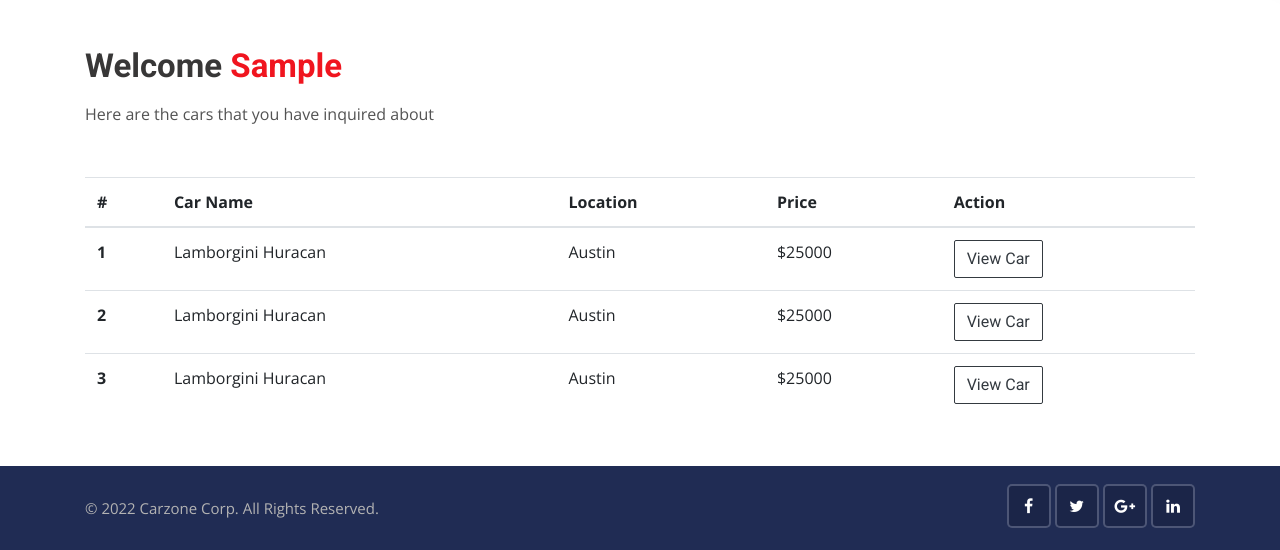
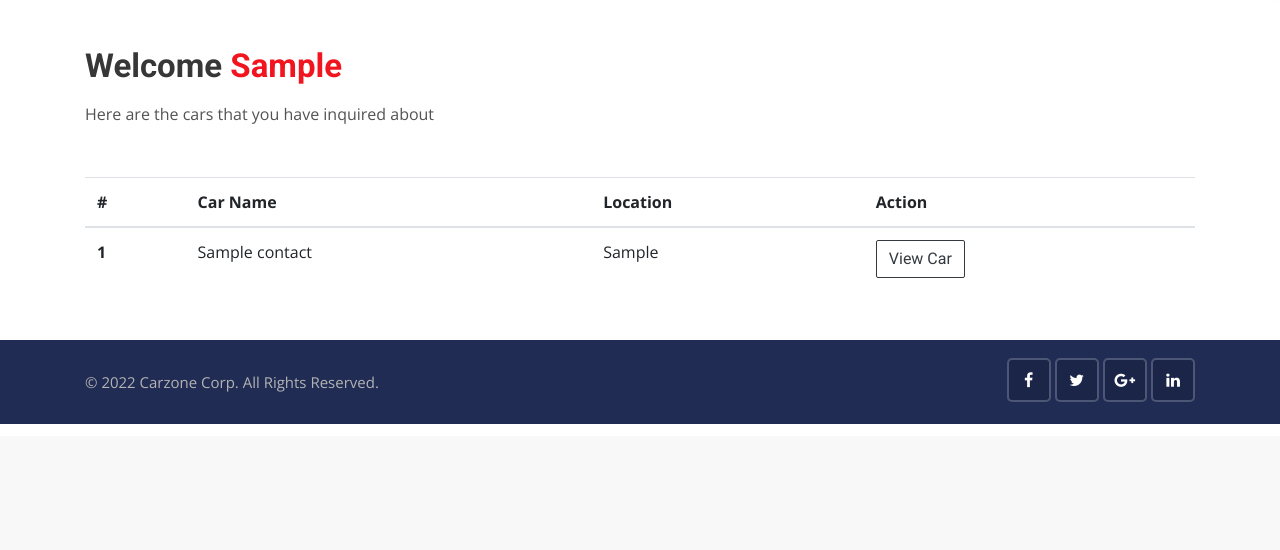
Before and after one commit to Anandu-S-Nande/Carbea-Django, a Django app: page /accounts/dashboard in a window 1280 px wide. Shown: the part 364-914 px from the top of the page. After the commit the page ends 788 px from the top, so only its background shows below. Run offline with Django 3.2, Linux system fonts and the light colour scheme; a user stored in the database is signed in; tables that the repository leaves empty hold one stand-in row (values such as "Sample post"); some libraries are stand-ins or nearby versions.

Commit message:
dashboard is completed

```diff
--- a/accounts/views.py
+++ b/accounts/views.py
@@ -1,6 +1,8 @@
 from django.shortcuts import redirect, render
 from django.contrib import messages, auth
 from django.contrib.auth.models import User
+from contacts.models import Contact
+from django.contrib.auth.decorators import login_required
 
 # Create your views here.
 def login(request):
@@ -53,8 +55,14 @@
     else:
       return render(request, 'accounts/register.html')
 
+@login_required(login_url = 'login')
 def dashboard(request):
-    return render(request, 'accounts/dashboard.html')
+    user_inquiry = Contact.objects.order_by('create_date').filter(user_id=request.user.id)
+
+    data = {
+        'inquiries' : user_inquiry,
+    }
+    return render(request, 'accounts/dashboard.html', data)
 
 def logout(request):
     if request.method == 'POST':
--- a/templates/accounts/dashboard.html
+++ b/templates/accounts/dashboard.html
@@ -26,40 +26,36 @@
             <h1>Welcome <span>{{user.first_name}}</span></h1>
             <p>Here are the cars that you have inquired about</p>
         </div>
+        {% if inquiries %}
+
             <table class="table table-hover">
                 <thead>
                     <tr>
                     <th scope="col">#</th>
                     <th scope="col">Car Name</th>
                     <th scope="col">Location</th>
-		  <th scope="col">Price</th>
+                    <!-- <th scope="col">Price</th> -->
                     <th scope="col">Action</th>
                     </tr>
                 </thead>
                 <tbody>
+                    {% for inquiry in inquiries %}
                     <tr>
                         <th scope="row">1</th>
-		  <td>Lamborgini Huracan</td>
-		  <td>Austin</td>
-		  <td>$25000</td>
-		  <td><a href="#" class="btn btn-outline-dark">View Car</a></td>
+                        <td>{{inquiry.car_title}}</td>
+                        <td>{{inquiry.city}}</td>
+                        <!-- <td>{{inquiry.price}}</td> -->
+                        <td><a href="{% url 'car_detail' inquiry.car_id %}" class="btn btn-outline-dark">View Car</a></td>
                     </tr>
-		<tr>
-		  <th scope="row">2</th>
-		  <td>Lamborgini Huracan</td>
-		  <td>Austin</td>
-		  <td>$25000</td>
-		  <td><a href="#" class="btn btn-outline-dark">View Car</a></td>
-		</tr>
-		<tr>
-		  <th scope="row">3</th>
-		  <td>Lamborgini Huracan</td>
-		  <td>Austin</td>
-		  <td>$25000</td>
-		  <td><a href="#" class="btn btn-outline-dark">View Car</a></td>
-		</tr>
+                    {% endfor %}
+
                 </tbody>
                 </table>
+
+        {% else %}
+         <h4>You have no inquiries</h4>
+        {% endif %}
+
 </div>
 
 <!--   Dashboard End   -->
```
Lines whose indentation alone changed are shown as unchanged.
